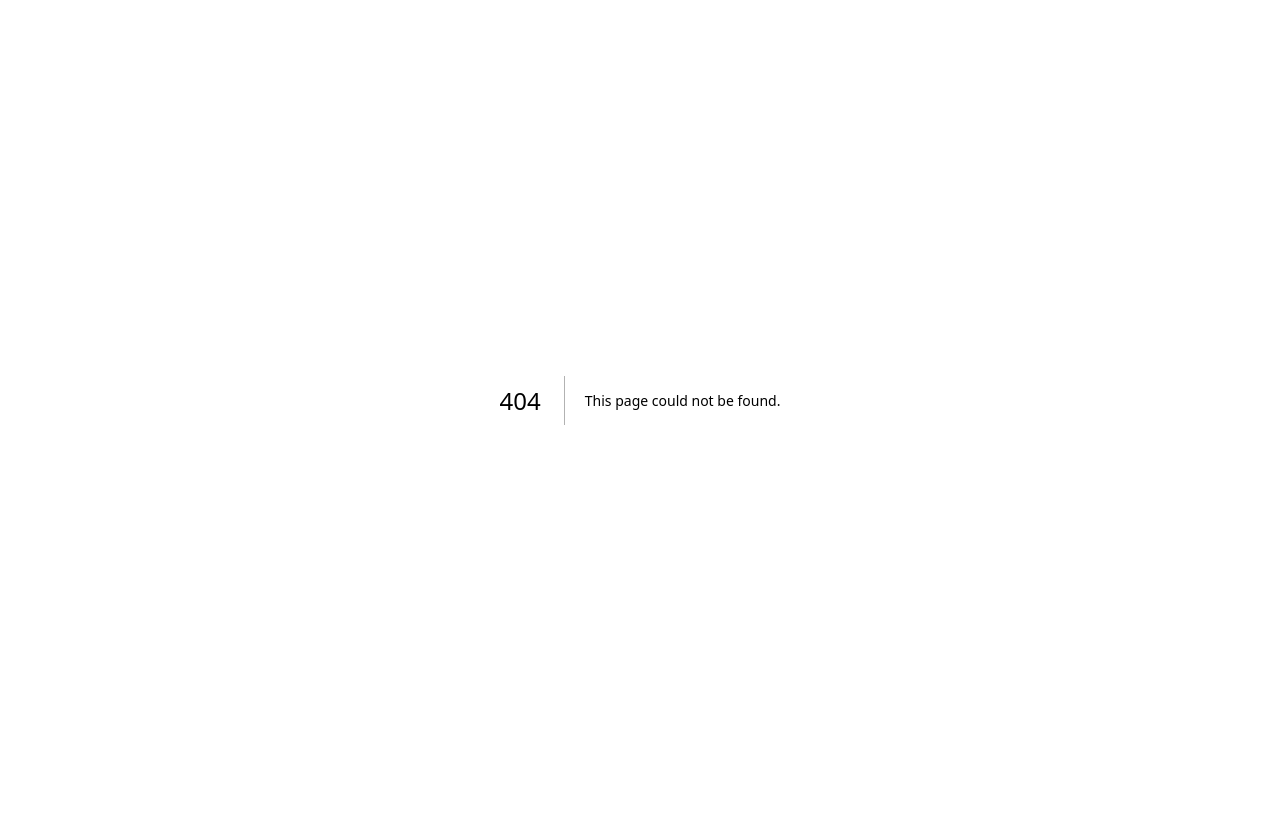
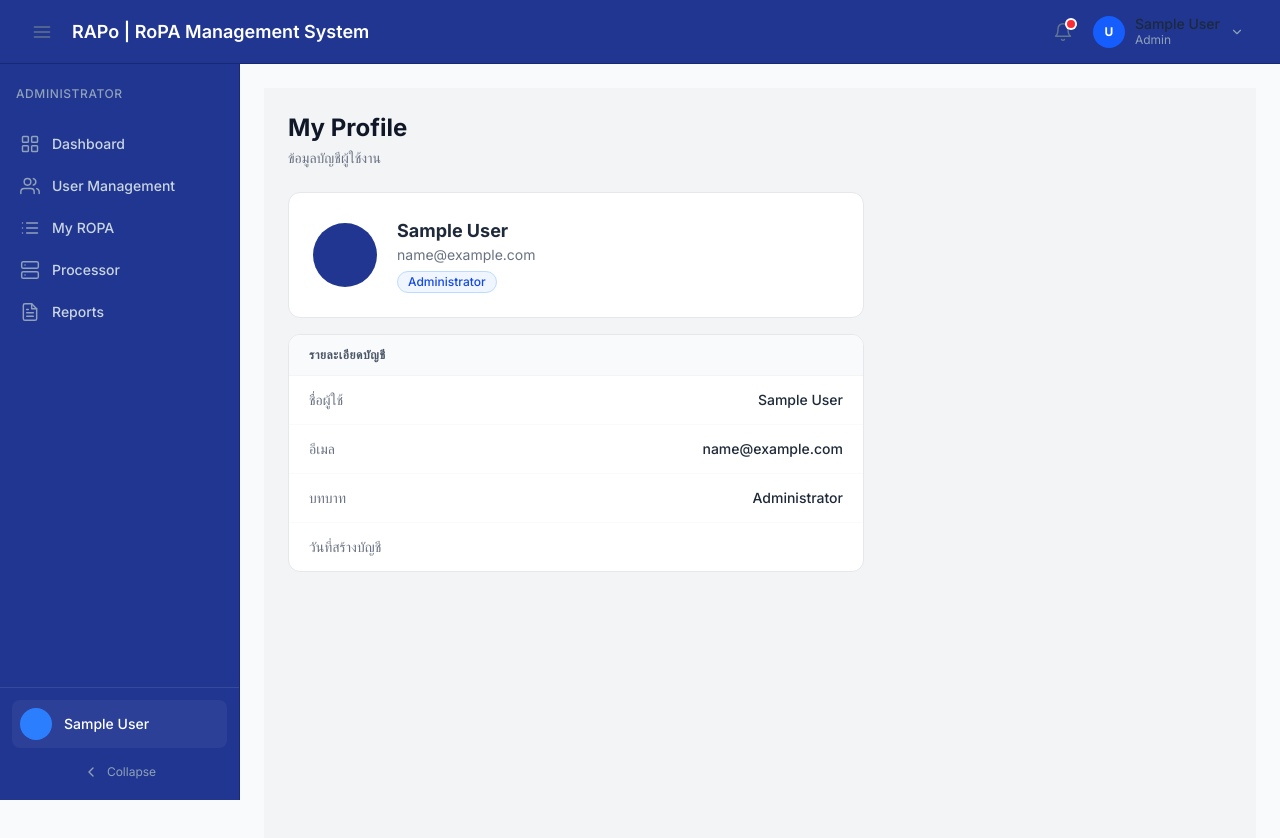
Before and after one commit to Jinny112477/RaPo, a Next.js app in the folder rapo/: page /profile in a window 1280 px wide. Before the commit this address had no page. Shown: the top 838 px of the page. Before the commit the page ends 800 px from the top, so only its background shows below. Built offline with nearby package versions, Linux system fonts and the light colour scheme; sample sign-in values are in the browser's storage.

Commit message:
my profile

```diff
--- /dev/null
+++ b/rapo/app/(dashboard)/profile/page.tsx
@@ -0,0 +1,75 @@
+'use client';
+
+import { useAuth } from '@/lib/authContext';
+
+const roleLabelMap: Record<string, string> = {
+  admin: 'Administrator',
+  dataOwner: 'Data Owner',
+  dpo: 'Data Protection Officer',
+  auditor: 'Auditor',
+  executive: 'Executive',
+};
+
+export default function ProfilePage() {
+  const { user, role } = useAuth();
+
+  if (!user) return null;
+
+  return (
+    <div className="min-h-screen bg-gray-100 p-6">
+
+      {/* HEADER */}
+      <div className="mb-6">
+        <h1 className="text-2xl font-bold text-gray-900">
+          My Profile
+        </h1>
+        <p className="text-sm text-gray-500 mt-1">
+          ข้อมูลบัญชีผู้ใช้งาน
+        </p>
+      </div>
+
+      <div className="max-w-xl space-y-4">
+
+        {/* Avatar + Name */}
+        <div className="bg-white border border-gray-200 rounded-xl p-6 flex items-center gap-5">
+          <div className="w-16 h-16 rounded-full bg-[#203690] flex items-center justify-center text-white text-xl font-bold flex-shrink-0">
+            {user.avatarInitials}
+          </div>
+          <div>
+            <p className="text-lg font-bold text-gray-800">{user.name}</p>
+            <p className="text-sm text-gray-500">{user.email}</p>
+            <span className="inline-flex items-center mt-1.5 px-2.5 py-0.5 rounded-full text-xs font-medium bg-blue-50 text-blue-700 border border-blue-200">
+              {roleLabelMap[role ?? ''] ?? role}
+            </span>
+          </div>
+        </div>
+
+        {/* Info */}
+        <div className="bg-white border border-gray-200 rounded-xl overflow-hidden">
+          <div className="bg-gray-50 px-5 py-3 border-b border-gray-100">
+            <p className="text-xs font-semibold text-gray-600 uppercase tracking-wider">
+              รายละเอียดบัญชี
+            </p>
+          </div>
+          <div className="divide-y divide-gray-50">
+            {[
+              { label: 'ชื่อผู้ใช้', value: user.name },
+              { label: 'อีเมล', value: user.email },
+              { label: 'บทบาท', value: roleLabelMap[role ?? ''] ?? role },
+              ...(role === 'dataOwner' && user.department
+                ? [{ label: 'แผนก', value: user.department }]
+                : []),
+              { label: 'วันที่สร้างบัญชี', value: user.createdAt },
+            ].map(row => (
+              <div key={row.label} className="flex items-center justify-between px-5 py-3.5">
+                <p className="text-sm text-gray-500">{row.label}</p>
+                <p className="text-sm font-medium text-gray-800">{row.value}</p>
+              </div>
+            ))}
+          </div>
+        </div>
+
+      </div>
+    </div>
+  );
+}
```
